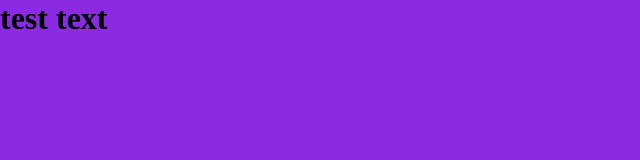
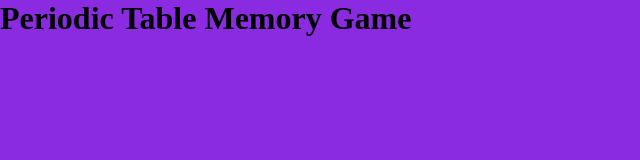
Before and after one commit to RhiH/periodic-flip, a plain HTML site: page index.html in a window 1280 px wide. Shown: the whole page, without its empty margins (0-640 px from the left). Drawn offline with Linux system fonts and the light colour scheme.

Commit message:
add images amend h1 text

```diff
--- a/index.html
+++ b/index.html
@@ -8,7 +8,7 @@
     <title>Periodic Table Memory Game</title>
 </head>
 <body>
-    <h1>test text</h1>
+    <h1>Periodic Table Memory Game</h1>
     <script src="/assets/js/script.js"></script>
 </body>
 </html>
```
Also changed, not shown: assets/images/Beryllium.jpg (added), assets/images/Boron.jpg (added), assets/images/Carbon.jpg (added), assets/images/Fluorine.jpg (added), assets/images/Lithium.jpg (added), assets/images/Neon.jpg (added), assets/images/Nitrogen.jpg (added), assets/images/Oxygen.jpg (added), assets/images/helium.jpg (added), assets/images/hydrogen.jpg (added).
